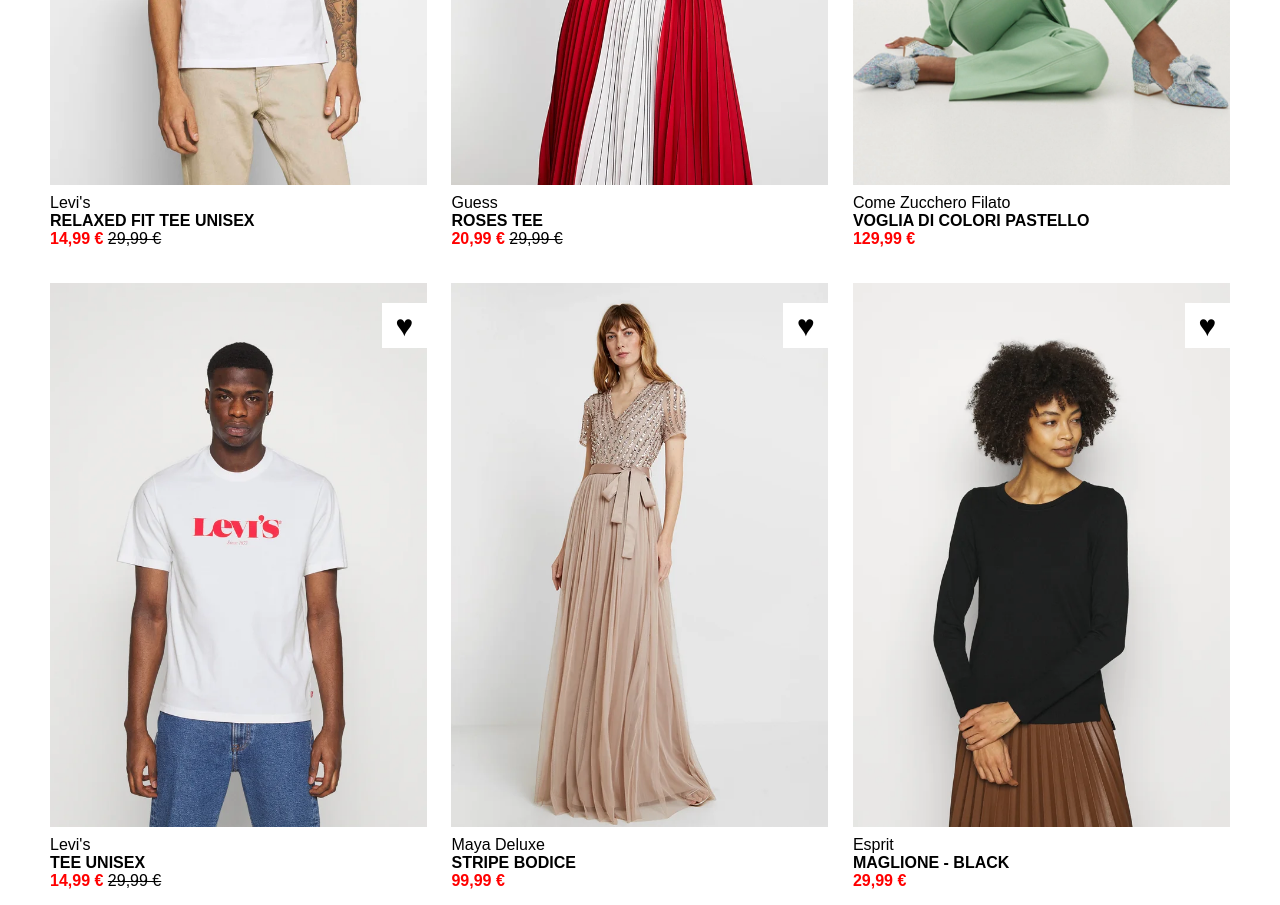
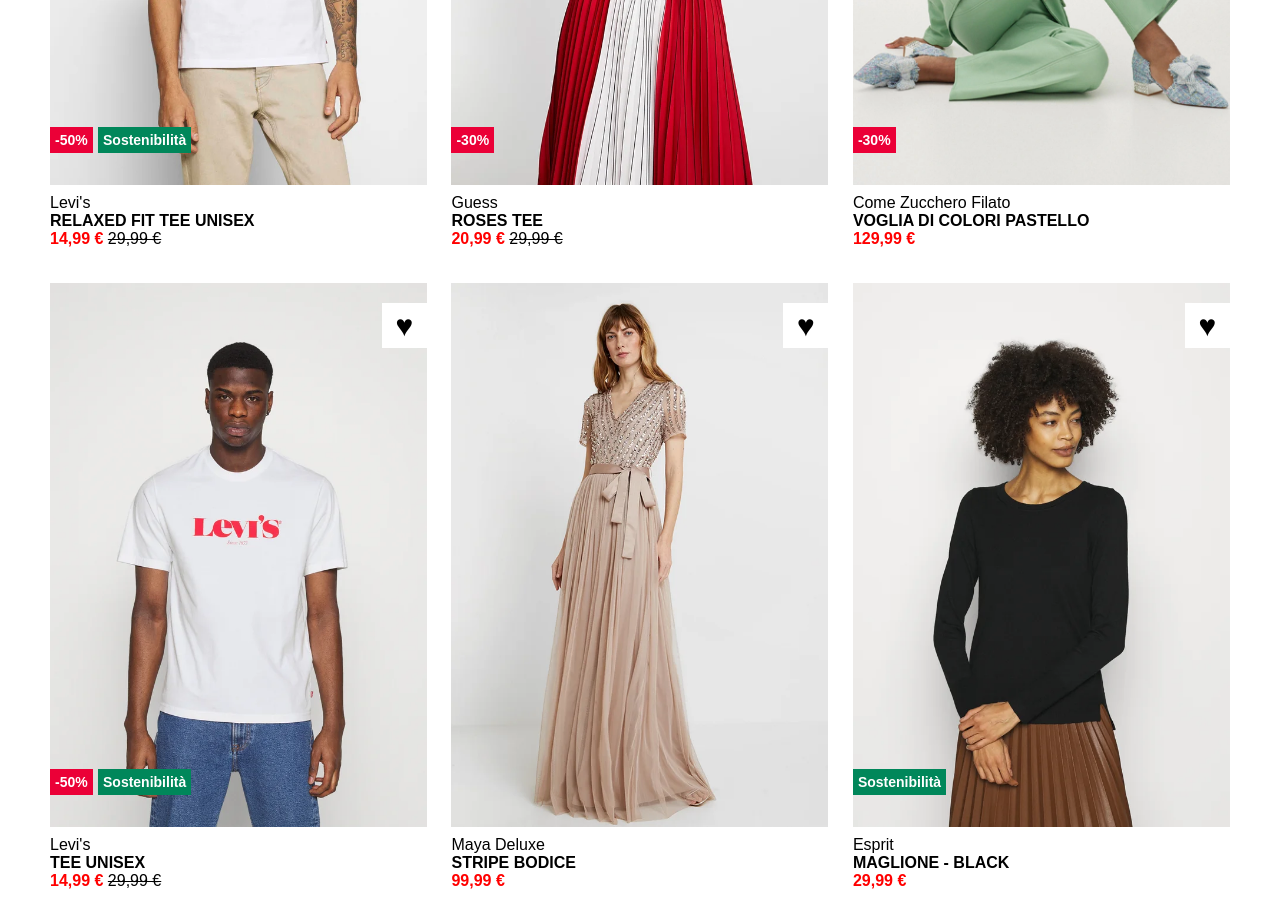
Before and after one commit to RooRsmoka/html-css-boolando, a plain HTML site: page index.html in a window 1280 px wide. Shown: the part 380-1285 px from the top of the page. Drawn offline with Linux system fonts and the light colour scheme.

Commit message:
completamento elementi

```diff
--- a/css/style.css
+++ b/css/style.css
@@ -49,3 +49,28 @@
     text-decoration: line-through;
 }
 /* / Sezione info capo */
+
+.box {
+    display: inline-block;
+    color: #fff;
+    padding: 5px;
+    font-size: 14px;
+    font-weight: bold;
+    position: absolute;
+    left: 0;
+    bottom: 90px;
+}
+
+
+.discount {
+    background-color: #EB0037;
+}
+
+.eco {
+    background-color: #00875A;
+    left: 48px;
+}
+
+.item6 .eco {
+    left: 0;
+}
--- a/index.html
+++ b/index.html
@@ -12,9 +12,11 @@
         <!-- Prima riga di elementi -->
         <div class="items">
             <div class="item1">
-                <img src="./img/1.webp" alt="">
+                <img class="default" src="./img/1.webp" alt="">
+                <div class="heart">&hearts;</div>
+                <div class="box discount">-50%</div>
+                <div class="box eco">Sostenibilità</div>
             </div>
-            <div class="heart">&hearts;</div>
             <span class="text">
                 Levi's
                 <br />
@@ -26,9 +28,10 @@
         </div>
         <div class="items">
             <div class="item2">
-                <img src="./img/2.webp" alt="">
+                <img class="default" src="./img/2.webp" alt="">
+                <div class="heart">&hearts;</div>
+                <div class="box discount">-30%</div>
             </div>
-            <div class="heart">&hearts;</div>
             <span class="text">
                 Guess
                 <br />
@@ -40,9 +43,10 @@
         </div>
         <div class="items">
             <div class="item3">
-                <img src="./img/3.webp" alt="">
+                <img class="default" src="./img/3.webp" alt="">
+                <div class="heart">&hearts;</div>
+                <div class="box discount">-30%</div>
             </div>
-            <div class="heart">&hearts;</div>
             <span class="text">
                 Come Zucchero Filato
                 <br />
@@ -55,9 +59,11 @@
         <!-- Seconda riga di elementi -->
         <div class="items">
             <div class="item4">
-                <img src="./img/4.webp" alt="">
+                <img class="default" src="./img/4.webp" alt="">
+                <div class="heart">&hearts;</div>
+                <div class="box discount">-50%</div>
+                <div class="box eco">Sostenibilità</div>
             </div>
-            <div class="heart">&hearts;</div>
             <span class="text">
                 Levi's
                 <br />
@@ -69,9 +75,9 @@
         </div>
         <div class="items">
             <div class="item5">
-                <img src="./img/5.webp" alt="">
+                <img class="default" src="./img/5.webp" alt="">
+                <div class="heart">&hearts;</div>
             </div>
-            <div class="heart">&hearts;</div>
             <span class="text">
                 Maya Deluxe
                 <br />
@@ -82,9 +88,10 @@
         </div>
         <div class="items">
             <div class="item6">
-                <img src="./img/6.webp" alt="">
+                <img class="default" src="./img/6.webp" alt="">
+                <div class="heart">&hearts;</div>
+                <div class="box eco">Sostenibilità</div>
             </div>
-            <div class="heart">&hearts;</div>
             <span class="text">
                 Esprit
                 <br />
```
